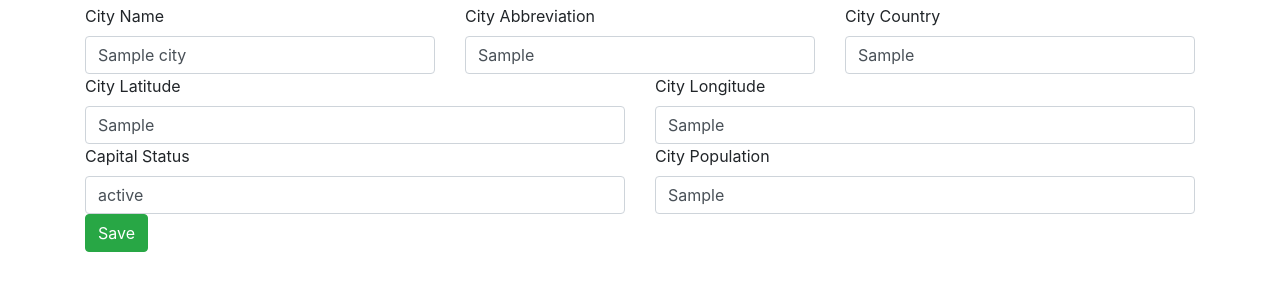
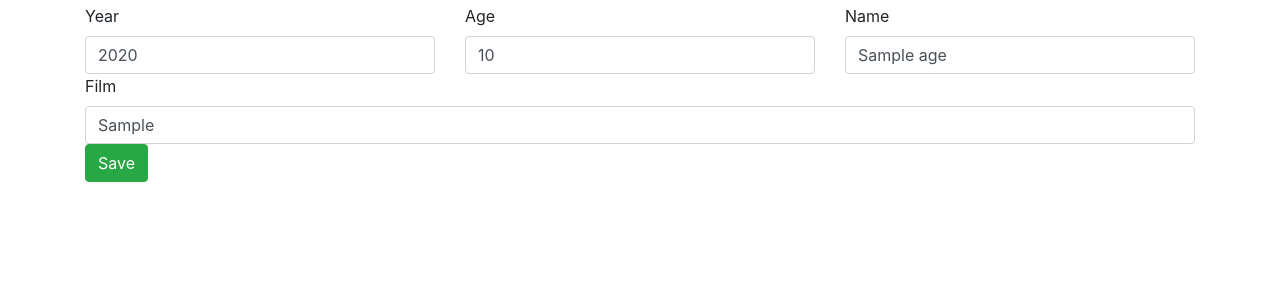
Before and after one commit to kefsaj/PythonDockerFlaskPycharm-Part4, a Flask app: template app/templates/edit.html in a window 1280 px wide. Shown: the part 56-356 px from the top of the page. Run offline with Flask 2, Linux system fonts and the light colour scheme; the template is opened without the code that fills it: most values are stand-ins (such as "Sample title", 1, 10 or a date in 2020); some libraries are stand-ins or nearby versions.

Commit message:
Task: Implemented edit.html for oscars

```diff
--- a/app/templates/edit.html
+++ b/app/templates/edit.html
@@ -1,42 +1,25 @@
 {% extends "layout.html" %}
 {% block content %}
-<form action="/edit/{{city.id}}" method="post">
+<form action="/edit/{{age.id}}" method="post">
     <div class="row">
         <div class="col">
-            <label for="fldName">City Name</label>
-            <input id="fldName" type="text" class="form-control" placeholder="City Name" name="fldName" value="{{city.fldName}}">
+            <label for="fldYear">Year</label>
+            <input id="fldYear" type="text" class="form-control" placeholder="Year" name="fldYear" value="{{age.fldYear}}">
         </div>
         <div class="col">
-            <label for="fldAbbreviation">City Abbreviation</label>
-            <input id="fldAbbreviation" type="text" class="form-control" placeholder="City Abbreviation"
-                   name="fldAbbreviation" value="{{city.fldAbbreviation}}">
+            <label for="fldAge">Age</label>
+            <input id="fldAge" type="text" class="form-control" placeholder="Age" name="fldAge" value="{{age.fldAge}}">
         </div>
         <div class="col">
-            <label for="fldCountry">City Country</label>
-            <input id="fldCountry" type="text" class="form-control" placeholder="City Country" name="fldCountry" value="{{city.fldCountry}}">
+            <label for="fldName">Name</label>
+            <input id="fldName" type="text" class="form-control" placeholder="Name" name="fldName" value="{{age.fldName}}">
         </div>
     </div>
 
     <div class="row">
         <div class="col">
-            <label for="fldLat">City Latitude</label>
-            <input id="fldLat" type="text" class="form-control" placeholder="City Latitude" name="fldLat" value="{{city.fldLat}}">
-        </div>
-        <div class="col">
-            <label for="fldlong">City Longitude</label>
-            <input id="fldlong" type="text" class="form-control" placeholder="City Longitude" name="fldLong" value="{{city.fldLong}}">
-        </div>
-    </div>
-    <div class="row">
-        <div class="col">
-            <label for="fldCapitalStatus">Capital Status</label>
-
-            <input id="fldCapitalStatus" type="text" class="form-control" placeholder="Capital Status"
-                   name="fldCapitalStatus" value="{{city.fldCapitalStatus}}">
-        </div>
-        <div class="col">
-            <label for="fldPopulation">City Population</label>
-            <input id="fldPopulation" type="text" class="form-control" placeholder="Population" name="fldPopulation" value="{{city.fldPopulation}}">
+            <label for="fldFilm">Film</label>
+            <input id="fldFilm" type="text" class="form-control" placeholder="Film" name="fldFilm" value="{{age.fldFilm}}">
         </div>
     </div>
     <button type="submit" class="btn btn-success">Save</button>
```
